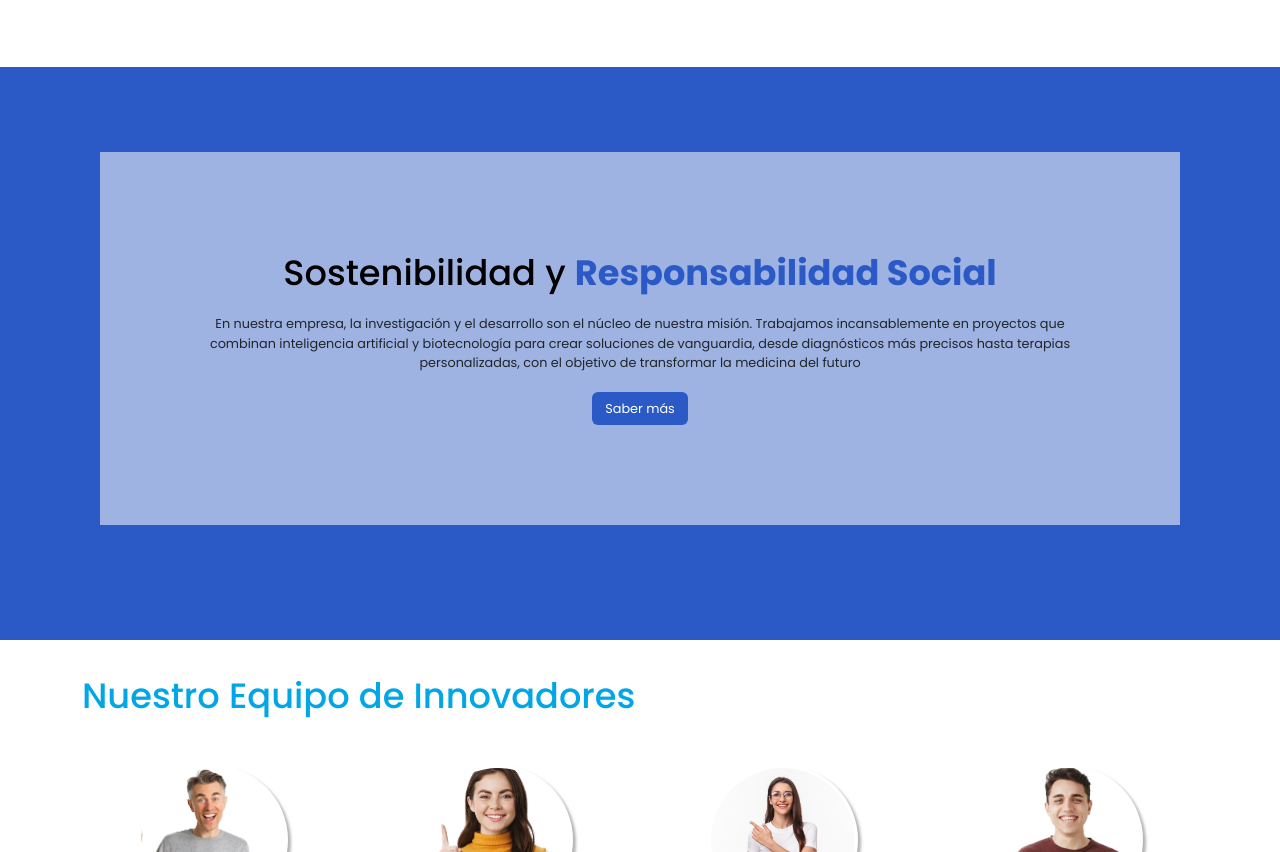
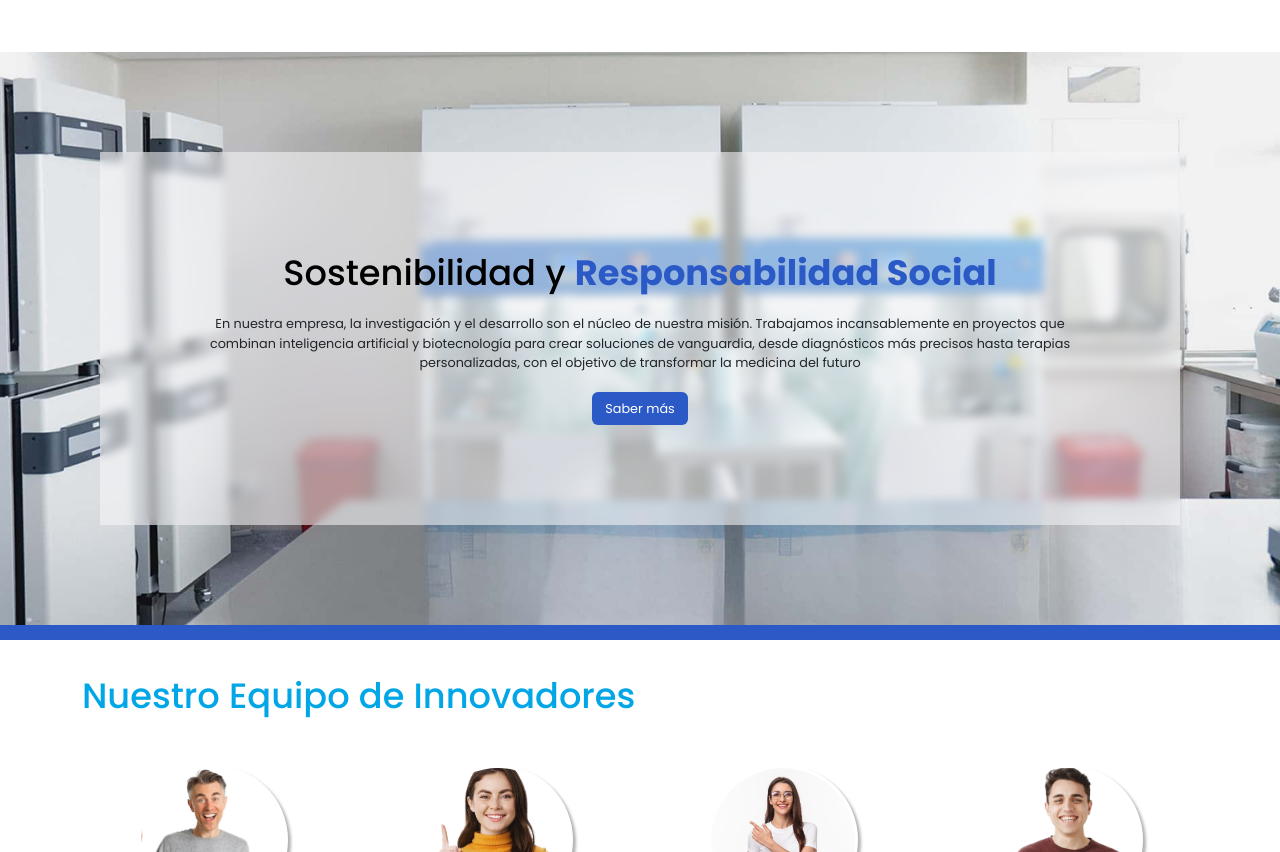
Before and after one commit to Davidhunter13/BIO-AI, a plain HTML site: page index.html in a window 1280 px wide. Shown: the part 2036-2888 px from the top of the page. Drawn offline with nearby package versions, Linux system fonts and the light colour scheme.

Commit message:
Update style.css

```diff
--- a/css/style.css
+++ b/css/style.css
@@ -235,7 +235,7 @@ main {
 
 .card_sotenibilidad {
     padding: 200px;
-    background-image: url("imagenes/sostenibilidad/imagen_1.png");
+    background-image: url("../imagenes/sostenibilidad/imagen_1.png");
     background-size: cover;
     background-position: center;
     position: relative;
```
